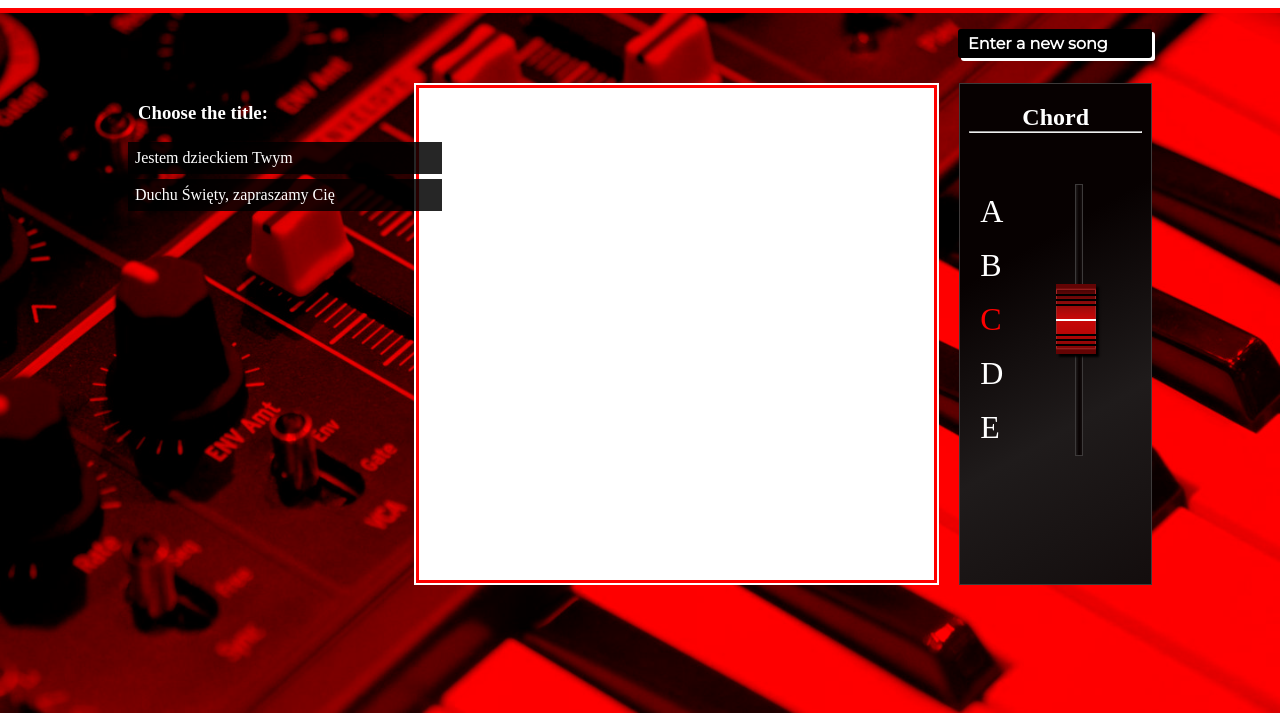
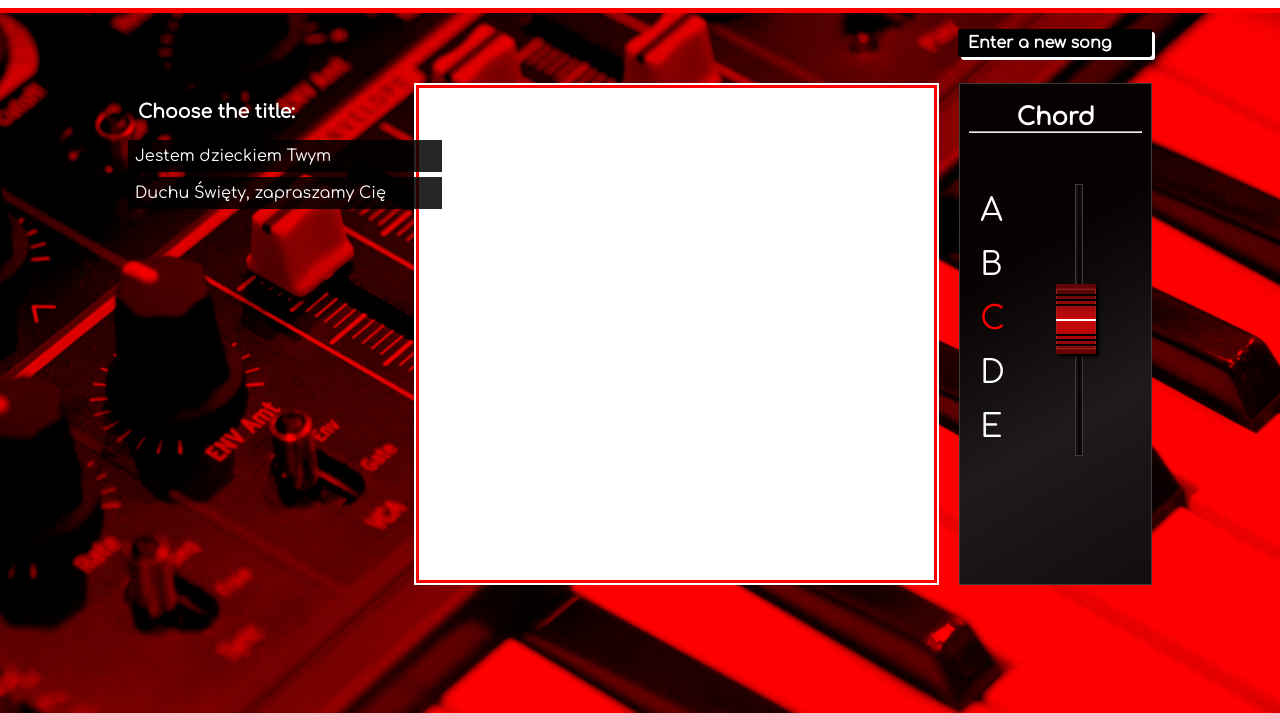
Before and after one commit to sb17018/stay_tuned, a plain HTML site: page index.html in a window 1280 px wide. Shown: the part 87-800 px from the top of the page. Drawn offline with nearby package versions, Linux system fonts and the light colour scheme.

Commit message:
Changed main font into 'Comfortaa'

```diff
--- a/css/main_style.css
+++ b/css/main_style.css
@@ -7,6 +7,7 @@ body {
     background-attachment: fixed;
     background-size: cover;
     margin: 0;
+    font-family: 'Comfortaa', cursive;
 }
 
 header {
@@ -34,7 +35,7 @@ nav p {
     color: #FFF;
     background-color: #000;
     border-radius: 3px;
-    font-family: Montserrat, serif;
+    /* font-family: Montserrat, serif; */
     font-weight: bold;
     box-shadow: 3px 3px #FFF;
     position: absolute;
--- a/index.html
+++ b/index.html
@@ -13,6 +13,8 @@
     <link rel="stylesheet" href="./css/knob_panel_style.css">
     <link rel="icon" type="image/png" sizes="32x32" href="img/favicon-16x16.png">
     <link href="https://fonts.googleapis.com/css2?family=Poiret+One&display=swap" rel="stylesheet">
+    <link rel="preconnect" href="https://fonts.gstatic.com">
+<link href="https://fonts.googleapis.com/css2?family=Comfortaa&display=swap" rel="stylesheet">
     <link href="https://fonts.googleapis.com/css?family=Montserrat" rel="stylesheet">
     <script src="js/fetching-scripts.js" type="text/javascript"></script>
     <script src="js/automate_knob.js" type="text/javascript"></script>
```
